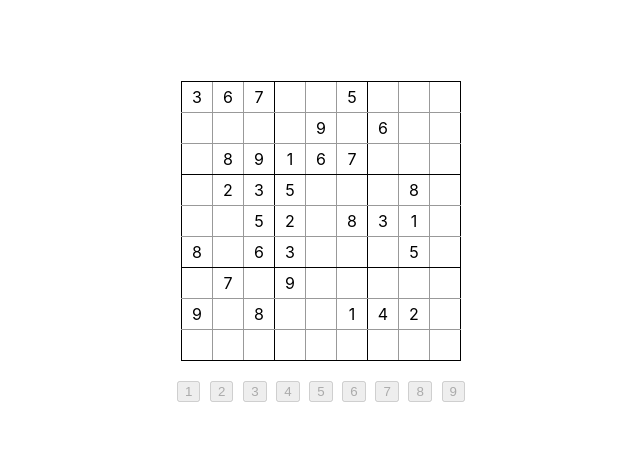
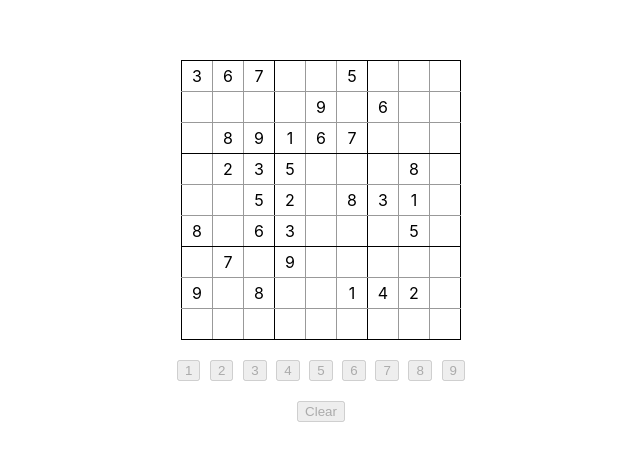
Before and after one commit to Kshitiz294/sudoku-react, a React (Create React App) app: page / in a window 1280 px wide. Shown: the part 159-620 px from the top of the page, without its empty margins (319-959 px from the left). Built offline with nearby package versions, Linux system fonts and the light colour scheme.

Commit message:
Adding clear button

```diff
--- a/src/App.tsx
+++ b/src/App.tsx
@@ -24,7 +24,6 @@ function App() {
         }
       });
     });
-    console.log(buttons);
     setNumberButtons(buttons);
   }, [gameBoard]);
 
@@ -133,6 +132,18 @@ function App() {
     return classes.join(' ');
   }
 
+  const clearSelection = () => {
+    if (selectedrowIndex === undefined || selectedcolumnIndex === undefined) {
+      return;
+    }
+
+    if(!gameBoard[selectedrowIndex][selectedcolumnIndex].readonly) {
+      delete gameBoard[selectedrowIndex][selectedcolumnIndex].value;
+      const board = [...gameBoard];
+      setGameBoard(board);
+    }
+  }
+
   return (
     <div className="App flex-container-column">
 
@@ -155,6 +166,7 @@ function App() {
       }
 
       {/* Buttons */}
+      <div className="flex-container-column">
         <div className="flex-container-row" style={{marginTop: '20px', width: '288px', justifyContent: 'space-between'}}>
           {
             numberButtons.map((num: NumberButton, index: number) => {
@@ -166,6 +178,8 @@ function App() {
             })
           }
         </div>
+        <button style={{marginTop: '20px'}} disabled={disableButtons} onClick={clearSelection}>Clear</button>
+      </div>
     </div>
   );
 }
```
Lines whose indentation alone changed are shown as unchanged.
